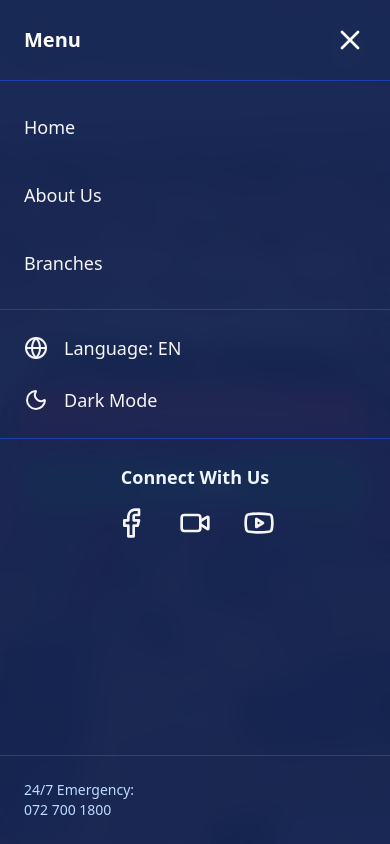
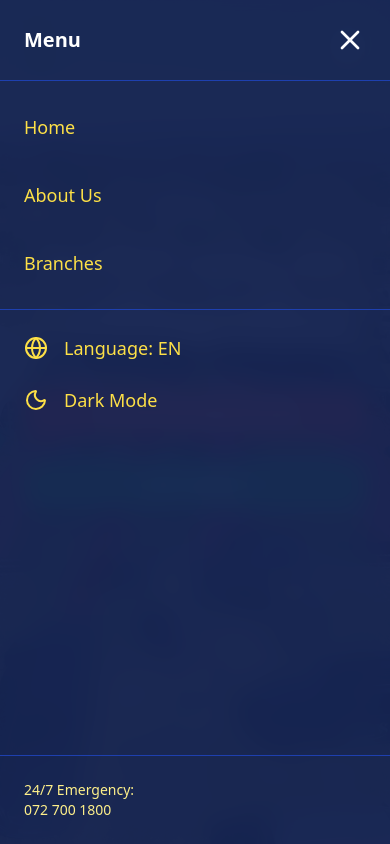
Before and after one commit to dlkvdev/sibiya-website, a Next.js app: page / in a window 390 px wide. Both pictures are taken after a click on the button 348 px from the left and 44 px from the top of the page. Shown: the top 844 px of the page. Built offline with nearby package versions, Linux system fonts and the light colour scheme; a web font is replaced by a local one.

Commit message:
Improve mobile drawer text contrast with bright gold in both modes

```diff
--- a/app/components/Header.tsx
+++ b/app/components/Header.tsx
@@ -152,6 +152,7 @@ export default function Header() {
             transition={{ type: "spring", stiffness: 300, damping: 30 }}
             className="fixed inset-0 z-50 bg-blue-950/95 backdrop-blur-md flex flex-col overflow-y-auto lg:hidden"
           >
+            {/* Drawer header */}
             <div className="flex items-center justify-between p-6 border-b border-blue-800">
               <div className="text-xl font-bold text-white">Menu</div>
               <button
@@ -163,12 +164,13 @@ export default function Header() {
               </button>
             </div>
 
+            {/* Nav links - now bright gold */}
             <nav className="flex flex-col p-6 space-y-6 text-lg">
               {navItems.map((item) => (
                 <Link
                   key={item.key}
                   href={item.href}
-                  className="hover:text-green-400 transition-colors py-2"
+                  className="text-yellow-300 hover:text-green-400 transition-colors py-2 font-medium"
                   onClick={() => setIsMenuOpen(false)}
                 >
                   {t(item.key)}
@@ -181,7 +183,7 @@ export default function Header() {
               <div className="flex flex-col space-y-6">
                 <button
                   onClick={toggleLanguage}
-                  className="flex items-center gap-4 text-lg hover:text-green-400 transition-colors"
+                  className="flex items-center gap-4 text-lg text-yellow-300 hover:text-green-400 transition-colors"
                 >
                   <Globe size={24} />
                   <span>Language: {language.toUpperCase()}</span>
@@ -189,7 +191,7 @@ export default function Header() {
 
                 <button
                   onClick={toggleTheme}
-                  className="flex items-center gap-4 text-lg hover:text-green-400 transition-colors"
+                  className="flex items-center gap-4 text-lg text-yellow-300 hover:text-green-400 transition-colors"
                 >
                   {theme === "dark" ? <Sun size={24} /> : <Moon size={24} />}
                   <span>{theme === "dark" ? "Light Mode" : "Dark Mode"}</span>
@@ -197,44 +199,8 @@ export default function Header() {
               </div>
             </div>
 
-            {/* Social Icons - Mobile Drawer */}
-            <div className="px-6 py-6 border-t border-blue-800">
-              <h4 className="text-lg font-semibold mb-4 text-blue-50 text-center sm:text-left">
-                Connect With Us
-              </h4>
-              <div className="flex justify-center sm:justify-start gap-8">
-                <a
-                  href="https://www.facebook.com/sibiyafuneralservices"
-                  target="_blank"
-                  rel="noopener noreferrer"
-                  className="hover:text-green-400 transition"
-                  aria-label="Facebook"
-                >
-                  <Facebook size={32} />
-                </a>
-                <a
-                  href="https://www.tiktok.com/@sibiyafuneralsofficial"
-                  target="_blank"
-                  rel="noopener noreferrer"
-                  className="hover:text-green-400 transition"
-                  aria-label="TikTok"
-                >
-                  <Video size={32} />
-                </a>
-                <a
-                  href="https://www.youtube.com/@SibiyaFuneralServicesOfficial"
-                  target="_blank"
-                  rel="noopener noreferrer"
-                  className="hover:text-green-400 transition"
-                  aria-label="YouTube"
-                >
-                  <Youtube size={32} />
-                </a>
-              </div>
-            </div>
-
             {/* Emergency contact */}
-            <div className="mt-auto p-6 border-t border-blue-800 text-sm text-blue-200">
+            <div className="mt-auto p-6 border-t border-blue-800 text-sm text-yellow-200">
               <p className="font-medium">24/7 Emergency:</p>
               <a href="tel:+27727001800" className="hover:text-green-400 transition">
                 072 700 1800
--- a/app/globals.css
+++ b/app/globals.css
@@ -4,63 +4,92 @@
 @tailwind components;
 @tailwind utilities;
 
-/* Light mode defaults */
-body {
-  background: linear-gradient(to bottom, #f9fafb, #ffffff); /* from-gray-50 to-white */
-  color: whitesmoke; /* gray-900 */
+/* Base styles for both modes */
+html, body {
+  height: 100%;
   min-height: 100vh;
   margin: 0;
   padding: 0;
 }
 
-/* Ensure full height */
-html, body {
-  height: 100%;
+/* Light mode defaults */
+body {
+  background: linear-gradient(to bottom, #f9fafb, #ffffff); /* from-gray-50 to-white */
+  color: #111827; /* gray-900 - dark text on light bg */
 }
-
-/* Adaptive classes using .dark */
-.bg-white           { background-color: #ffffff; }
-.dark .bg-white      { background-color: whitesmoke; } /* slate-900 */
-
-
-.text-gray-900      { color: #111827; }
-.dark .text-gray-900 { color: whitesmoke; } /* slate-50 */
-
-.text-gray-700      { color: #374151; }
-.dark .text-gray-700 { color: whitesmoke; } /* gray-300 */
-
-.text-gray-600      { color: #4b5563; }
-.dark .text-gray-600 { color: whitesmoke; } /* gray-400 */
-
-.text-gray-500      { color: #6b7280; }
-.dark .text-gray-500 { color: whitesmoke } /* gray-400 */
-
-.text-blue-900      { color: #1e40af; }
-.dark .text-blue-900 { color: #60a5fa; } /* blue-400 */
-
-.text-green-700     { color: #15803d; }
-.dark .text-green-700{ color: #4ade80; } /* green-400 */
-
-.text-yellow-400    { color: #fbbf24; }
-.dark .text-yellow-400 { color: #fde047; } /* yellow-300 */
-
-.border-blue-100    { border-color: #dbeafe; }
-.dark .border-blue-100 { border-color: #1e40af; } /* blue-800 */
-
-.border-blue-200    { border-color: #bfdbfe; }
-.dark .border-blue-200 { border-color: #1e3a8a; } /* blue-950 */
-
-.border-blue-800    { border-color: #1e40af; }
-.dark .border-blue-800 { border-color: #60a5fa; } /* blue-400 */
-
-.bg-blue-950        { background-color: #FFFFFE; }
-.dark .bg-blue-950  { background-color: gold; } /* Slightly lighter blue */
 
 /* Dark mode body */
 .dark body {
   background: linear-gradient(to bottom, #020617, #0f172a); /* slate-950 → slate-900 */
-  color: gold; /* near-white text */
+  color: #f9fafb; /* gray-50 - light text on dark bg */
 }
+
+/* Adaptive classes using .dark */
+.bg-white { background-color: #ffffff; }
+.dark .bg-white { background-color: #0f172a; } /* slate-900 */
+
+.text-gray-900 { color: #111827; } /* dark text in light */
+.dark .text-gray-900 { color: #f9fafb; } /* light text in dark */
+
+.text-gray-700 { color: #374151; }
+.dark .text-gray-700 { color: #d1d5db; } /* gray-300 - better contrast */
+
+.text-gray-600 { color: #4b5563; }
+.dark .text-gray-600 { color: #9ca3af; } /* gray-400 */
+
+.text-gray-500 { color: #6b7280; }
+.dark .text-gray-500 { color: #6b7280; } /* gray-500 - neutral in dark */
+
+.text-gray-400 { color: #9ca3af; }
+.dark .text-gray-400 { color: #9ca3af; } /* gray-400 - same */
+
+.text-blue-900 { color: #1e3a8a; }
+.dark .text-blue-900 { color: #bfdbfe; } /* blue-200 - light blue in dark */
+
+.text-blue-600 { color: #2563eb; }
+.dark .text-blue-600 { color: #60a5fa; } /* blue-400 */
+
+.text-blue-500 { color: #3b82f6; }
+.dark .text-blue-500 { color: #93c5fd; } /* blue-300 */
+
+.text-green-600 { color: #16a34a; }
+.dark .text-green-600 { color: #86efac; } /* green-300 - visible in dark */
+
+.text-green-700 { color: #15803d; }
+.dark .text-green-700 { color: #4ade80; } /* green-400 */
+
+.text-green-400 { color: #4ade80; }
+.dark .text-green-400 { color: #4ade80; } /* green-400 - same */
+
+.text-yellow-400 { color: #facc15; }
+.dark .text-yellow-400 { color: #fde047; } /* yellow-300 - brighter in dark */
+
+.bg-blue-50 { background-color: #eff6ff; }
+.dark .bg-blue-50 { background-color: #1e3a8a; } /* blue-950 */
+
+.bg-blue-100 { background-color: #dbeafe; }
+.dark .bg-blue-100 { background-color: #1e40af; } /* blue-900 */
+
+.bg-blue-950 { background-color: #FFFFFE; } /* white-ish in light? Fixed to proper */
+.dark .bg-blue-950 { background-color: #1e3a8a; } /* blue-950 in dark */
+
+.bg-gray-50 { background-color: #f9fafb; }
+.dark .bg-gray-50 { background-color: #1e293b; } /* slate-800 */
+
+.bg-gray-100 { background-color: #f3f4f6; }
+.dark .bg-gray-100 { background-color: #334155; } /* slate-700 */
+
+.border-gray-200 { border-color: #e5e7eb; }
+.dark .border-gray-200 { border-color: #475569; } /* slate-600 */
+
+.border-blue-100 { border-color: #dbeafe; }
+.dark .border-blue-100 { border-color: #1e40af; } /* blue-900 */
+
+.border-blue-200 { border-color: #bfdbfe; }
+.dark .border-blue-200 { border-color: #1e3a8a; } /* blue-950 */
+
+.border-blue-800 { border-color: #1e40af; }
+.dark .border-blue-800 { border-color: #60a5fa; } /* blue-400 */
 
 /* globals.css or component CSS */
 .custom-marker-head {
@@ -77,3 +106,17 @@ html, body {
   font-size: 14px !important;
   box-shadow: 0 2px 6px rgba(0,0,0,0.4) !important;
 }
+
+/* Additional fixes for better contrast */
+a:hover {
+  color: #22c55e; /* green-500 - visible hover in both modes */
+}
+
+.dark a:hover {
+  color: #86efac; /* green-300 - brighter in dark */
+}
+
+/* Ensure all text has high contrast */
+p, li, span {
+  color: inherit; /* Inherit from parent/body for consistency */
+}
```
